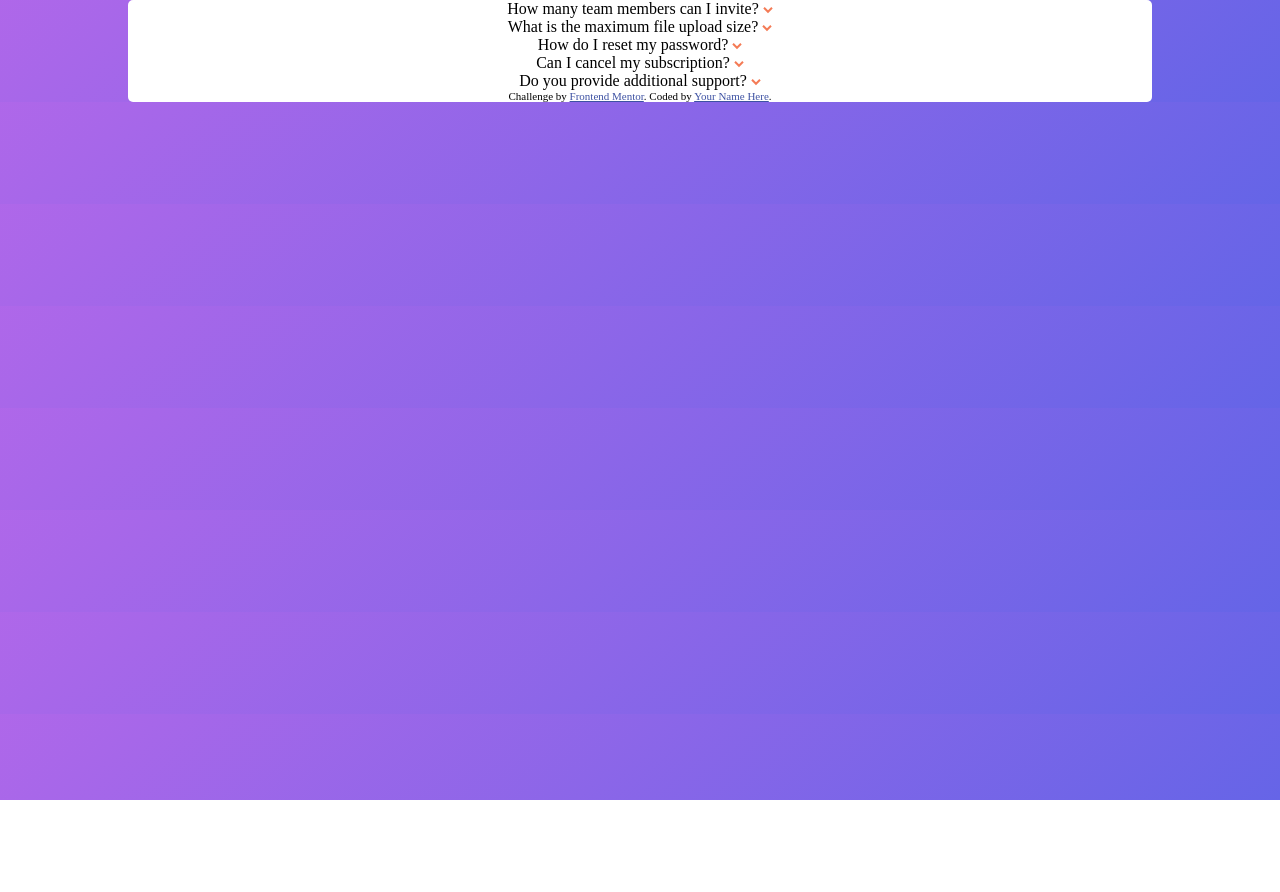
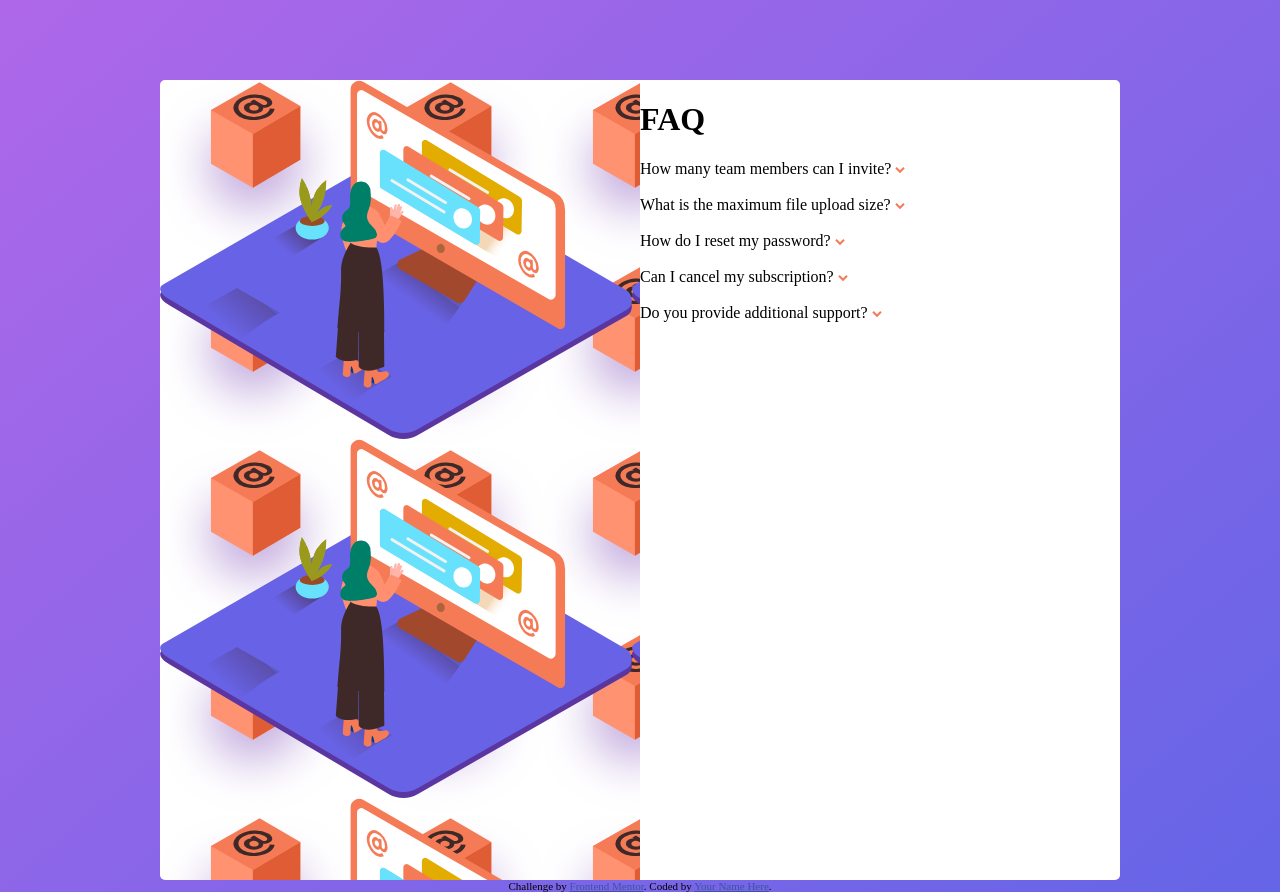
Before and after one commit to soransh-singh/faqAccordionCard-FrontendMentor, a plain HTML site: page index.html in a window 1280 px wide. Before the commit the page ends 800 px from the top, so only its background shows below. Drawn offline with Linux system fonts and the light colour scheme.

Commit message:
updated index.tml and master.css

```diff
--- a/index.html
+++ b/index.html
@@ -16,8 +16,14 @@
 </head>
 <body>
   <div class="main-box">
+    <div class="box">
+      <div class="image">
+
+      </div>
+      <div class="question">
+        <h1>FAQ</h1>
+        <div class="dropdown">
           How many team members can I invite?
-    <div class="dropdown">
           <img src="images\icon-arrow-down.svg" alt=""><br>
           <div class="dropdown-content">
             You can invite up to 2 additional users on the Free plan. There is no limit on
@@ -25,43 +31,48 @@
           </div>
         </div><br>
 
+
+        <div class="dropdown">
           What is the maximum file upload size?
-    <div class="dropdown">
           <img src="images\icon-arrow-down.svg" alt=""><br>
           <div class="dropdown-content">
             No more than 2GB. All files in your account must fit your allotted storage space.
           </div>
         </div><br>
 
+
+        <div class="dropdown">
           How do I reset my password?
-    <div class="dropdown">
           <img src="images\icon-arrow-down.svg" alt="">
-      <div class="dropdown-content"><br>
+          <div class="dropdown-content">
             Click “Forgot password” from the login page or “Change password” from your profile page.
             A reset link will be emailed to you.
           </div>
         </div><br>
 
+
+        <div class="dropdown">
           Can I cancel my subscription?
-    <div class="dropdown">
           <img src="images\icon-arrow-down.svg" alt="">
-      <div class="dropdown-content"><br>
+          <div class="dropdown-content">
             Yes! Send us a message and we’ll process your request no questions asked.
           </div>
         </div><br>
 
+
+        <div class="dropdown">
           Do you provide additional support?
-    <div class="dropdown">
           <img src="images\icon-arrow-down.svg" alt="">
-      <div class="dropdown-content"><br>
+          <div class="dropdown-content">
             Chat and email support is available 24/7. Phone lines are open during normal business hours.
           </div>
         </div><br>
-
+      </div>
+    </div>
+  </div>
   <div class="attribution">
     Challenge by <a href="https://www.frontendmentor.io?ref=challenge" target="_blank">Frontend Mentor</a>.
     Coded by <a href="#">Your Name Here</a>.
   </div>
-  </div>
 </body>
 </html>
--- a/master.css
+++ b/master.css
@@ -8,17 +8,36 @@ body{
 }
 
 .main-box{
+  margin-top: 10vh;
   border-radius: 5px;
   margin-left: auto;
   margin-right: auto;
-  width: 80%;
+  width: 75%;
+  min-height: 600px;
   background-color: white;
-  text-align: center;
+  justify-content: space-between;
+}
+
+.box{
+  display: flex;
+}
+.image{
+  height: 100vh;
+  float: left;
+  min-width: 50%;
+  background-image: url("images/illustration-woman-online-desktop.svg"),url("images/illustration-box-desktop.svg");
+
+}
+
+.question{
+  height: 100vh;
+  float: left;
+min-width: 50%;
 }
 
 .dropdown{
   position: relative;
-  display: inline-block;
+  display: block;
 }
 
 .dropdown-content{
```
Lines whose indentation alone changed are shown as unchanged.
